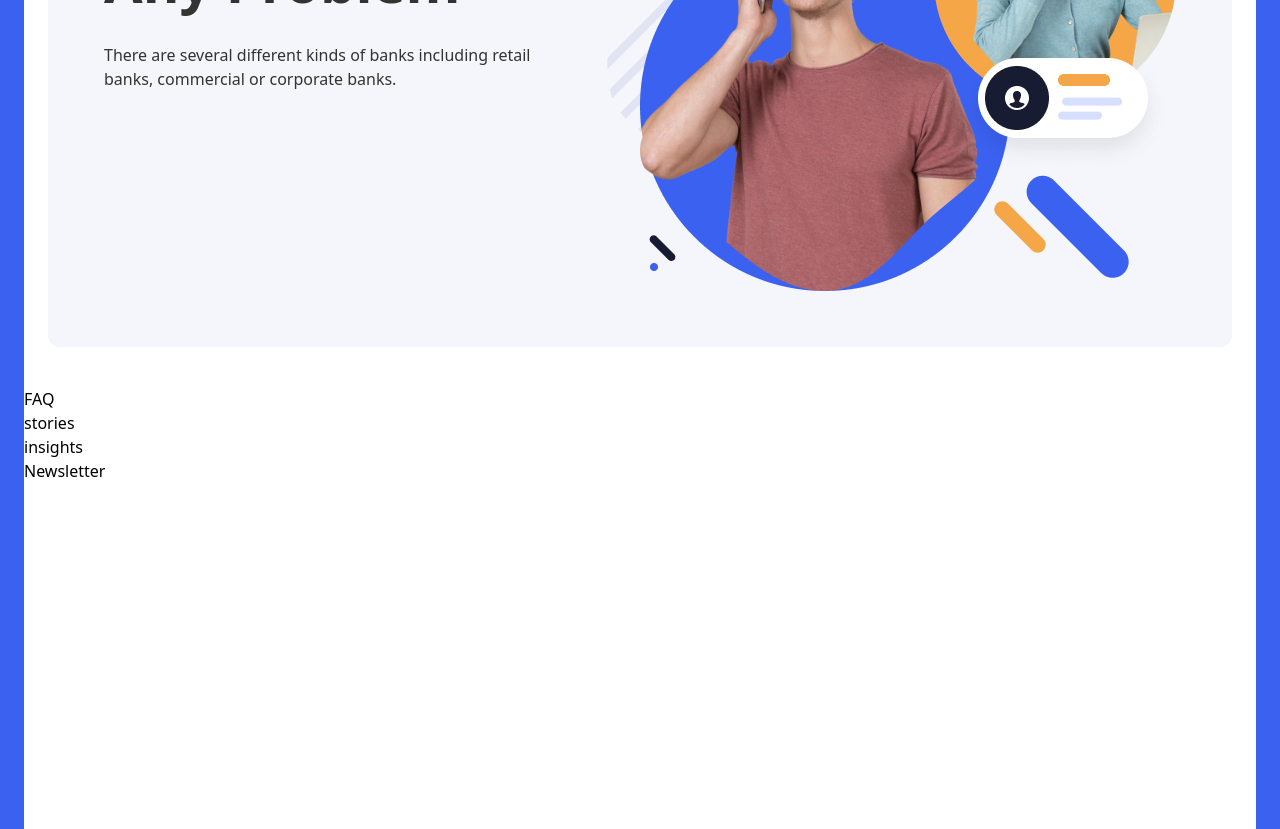
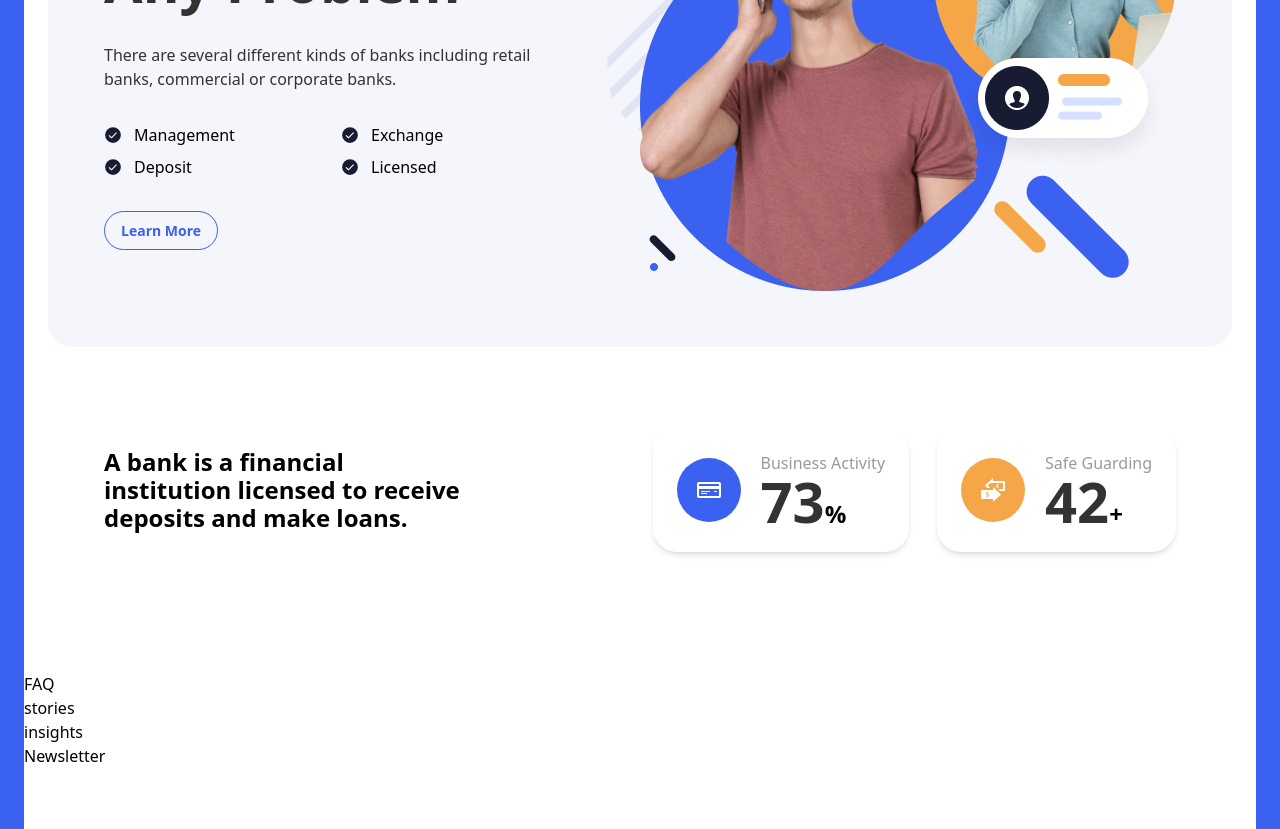
Before and after one commit to Andreyhuey/evobank, a React (Vite) app: page / in a window 1280 px wide. Shown: the part 3360-4189 px from the top of the page. Built offline with nearby package versions, Linux system fonts and the light colour scheme.

Commit message:
About component completed

```diff
--- a/src/components/About.tsx
+++ b/src/components/About.tsx
@@ -1,10 +1,16 @@
+import CountUp from "react-countup";
+// images
 import Ab from "../assets/About.png";
+import ba from "../assets/business-activity.png";
+import sh from "../assets/business-shape.png";
+// icons
+import { VscPassFilled } from "react-icons/vsc";
 
 const About = () => {
   return (
-    <div className="px-6 py-10" id="about">
-      <div className="bg-[#F5F6FB] rounded-xl md:px-14 py-14">
-        <div className="flex flex-col md:flex-row justify-between gap-7">
+    <div className="md:px-6 py-10" id="about">
+      <div className="bg-[#F5F6FB] rounded-3xl md:px-14 px-6 py-14">
+        <div className="flex flex-col md:flex-row justify-between gap-8">
           <div className="flex flex-col gap-8">
             <div>
               <div className="border-[#3A61F0] border-[1px] text-[#3A61F0] border-dashed p-2 font-semibold inline-block rounded-3xl tracking-[3px] uppercase hover:scale-110 transition duration-300 ease-in-out  cursor-pointer">
@@ -18,9 +24,64 @@
               There are several different kinds of banks including retail banks,
               commercial or corporate banks.
             </p>
+            <div className="grid grid-cols-2 gap-2">
+              <div className="flex items-center gap-3">
+                <VscPassFilled className="text-[#181C33] h-[18px] w-[18px]" />
+                <p>Management</p>
+              </div>
+              <div className="flex items-center gap-3">
+                <VscPassFilled className="text-[#181C33] h-[18px] w-[18px]" />
+                <p>Exchange</p>
+              </div>
+              <div className="flex items-center gap-3">
+                <VscPassFilled className="text-[#181C33] h-[18px] w-[18px]" />
+                <p>Deposit</p>
+              </div>
+              <div className="flex items-center gap-3">
+                <VscPassFilled className="text-[#181C33] h-[18px] w-[18px]" />
+                <p>Licensed</p>
+              </div>
+            </div>
+            <div>
+              <button className="rounded-3xl font-bold border-[1px] border-[#3A61F0] text-[#3A61F0] py-2 px-4 cursor-pointer text-[14px] hover:scale-110 transition duration-300 ease-in-out">
+                Learn More
+              </button>
+            </div>
           </div>
           {/*  */}
           <img src={Ab} alt="Image of About section" />
+        </div>
+      </div>
+      <div className="flex flex-col lg:flex-row gap-6 items-center justify-between py-20 md:px-14 px-6">
+        <div className="h4 lg:max-w-[370px]">
+          A bank is a financial institution licensed to receive deposits and
+          make loans.
+        </div>
+        <div className="flex flex-col lg:flex-row gap-7 items-center justify-center">
+          <div className="flex gap-5 items-center justify-between p-6 rounded-3xl shadow-md">
+            <div className="h-[64px] w-[64px] bg-[#3A61F0] rounded-full flex items-center justify-center">
+              <img src={ba} alt="card icon" className="w-[24px] h-[16px]" />
+            </div>
+            <div className="flex flex-col gap-2">
+              <p className="text-[#3333337e]">Business Activity</p>
+              <div className="h4">
+                <CountUp end={73} duration={3} enableScrollSpy className="h2" />
+                %
+              </div>
+            </div>
+          </div>
+          <div className="flex gap-5 items-center justify-center p-6 rounded-3xl shadow-md">
+            <div className="h-[64px] w-[64px] bg-[#F5A647] rounded-full flex items-center justify-center">
+              <img src={sh} alt="card icon" />
+            </div>
+            <div className="flex flex-col gap-2">
+              <p className="text-[#3333337e]">Safe Guarding</p>
+              <div className="h4">
+                <CountUp end={42} duration={3} enableScrollSpy className="h2" />
+                +
+              </div>
+            </div>
+          </div>
         </div>
       </div>
     </div>
```
